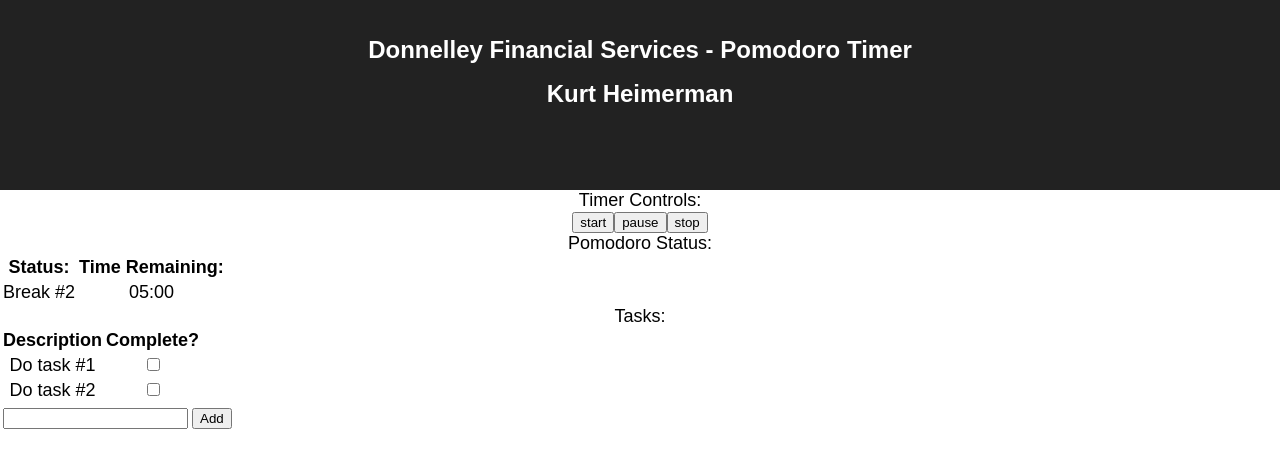
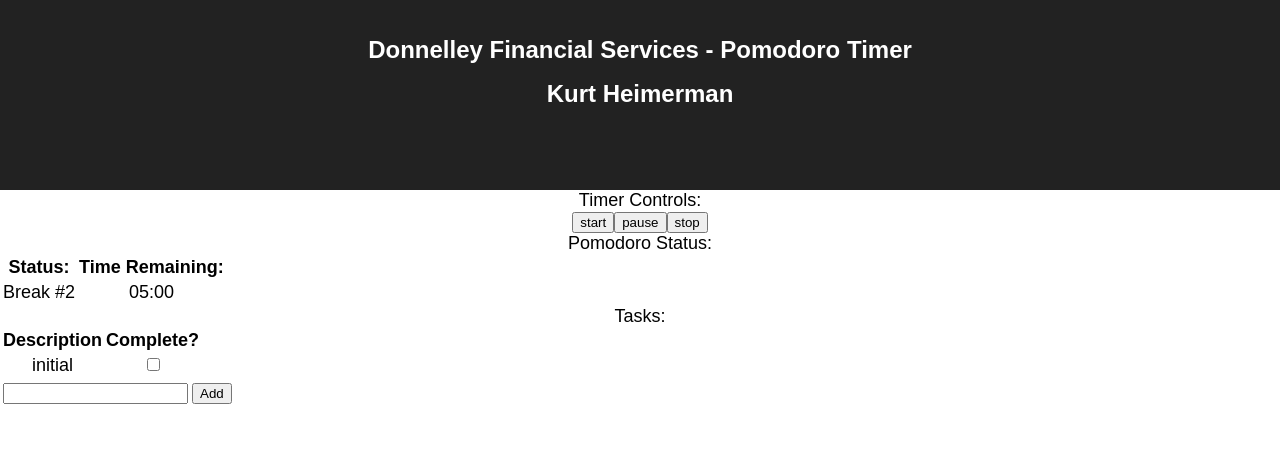
Before and after one commit to kurtGithubOK/DFShomework, a React (Create React App) app: page / in a window 1280 px wide. Shown: the top 468 px of the page. Built offline with nearby package versions, Linux system fonts and the light colour scheme.

Commit message:
Got tasks and timer mostly working.  Now to put together.

```diff
--- a/src/Tasks/index.js
+++ b/src/Tasks/index.js
@@ -5,34 +5,35 @@ class Tasks extends React.Component {
   constructor(props) {
     super(props);
     this.state = {
-      tasks: [],
-      newTaskText: ''
+      tasks: [{description: 'initial', completed: true}],
+      newTaskDescription: ''
     };
   }
 
-  checkboxClicked = (taskId) => {
-    console.log('Checkbox clicked!:', taskId);
+  checkboxClicked = (event) => {
+    const { tasks } = this.state;
+    console.log('Checkbox clicked!:', event.target.id);
+    console.log('desc:', tasks[event.target.id].description);
 
   }
 
   newTaskTextChanged = (event) => {
     this.setState({
-      newTaskText: event.target.value
+      newTaskDescription: event.target.value
     });
   }
 
-  addButtonClicked = () => {
-    const newTaskText = this.state.newTaskText;
-    const newTask = {text: newTaskText, completed: false}
-    const newTasks = this.state.tasks.push(newTask);
+  addTaskButtonClicked = () => {
+    const { newTaskDescription, tasks } = this.state;
+    const newTask = {description: newTaskDescription, completed: false}
+    const newTasks = tasks.concat(newTask);
     this.setState({
       tasks: newTasks
     });
-    console.log('after adding', ...this.state.tasks)
   }
 
   render() {
-    console.log('in render()', this.state.tasks[0])
+    const { tasks } = this.state;
     return (
         <div>
           <div>Tasks:</div>
@@ -43,20 +44,22 @@ class Tasks extends React.Component {
             </tr>
             </thead>
             <tbody>
-            <tr>
-              <td>Do task #1</td><td><input type="checkbox" onClick={() => this.checkboxClicked(1)}/></td>
-            </tr>
-            <tr>
-              <td>Do task #2</td><th><input type="checkbox"/></th>
-            </tr>
+            {
+              tasks.map( (task, i) =>
+               <tr key={i}>
+                 <td>{task.description}</td>
+                 <td><input id={i} type="checkbox" onClick={this.checkboxClicked}/></td>
+               </tr>
+              )
+            }
             </tbody>
           </table>
 
           <table>
             <tbody>
             <tr>
-              <td><input type="text" value={this.state.newTaskText} onChange={this.newTaskTextChanged}/></td>
-              <td><input type="button" value="Add" onClick={this.addButtonClicked}/></td>
+              <td><input type="text" value={this.state.newTaskDescription} onChange={this.newTaskTextChanged}/></td>
+              <td><input type="button" value="Add" onClick={this.addTaskButtonClicked}/></td>
             </tr>
             </tbody>
           </table>
--- a/src/TimerControls/index.js
+++ b/src/TimerControls/index.js
@@ -8,38 +8,47 @@ class TimerControls extends React.Component {
       timer: null
     }
   }
-  //const scheduledRender = setTimeout(this.pageRender, 100);
-  //clearTimeout(scheduledRender);
-
-  incrementElapsedTime = () => {
-    let newElapsedTime = this.state.elapsedTime + 1;
-    const timer = setTimeout(this.incrementElapsedTime, 1000);
-    this.setState({
-      elapsedTime: newElapsedTime,
-      timer
-    });
-
-  }
 
   startClicked = () => {
     console.log('Start clicked!');
-    const timer = setTimeout(this.incrementElapsedTime, 1000);
+//    const timer = setTimeout(this.incrementElapsedTime, 1000);
     // this.setState({
     //   timer
     // });
+//    this.scheduleNextTimeout();
+    this.incrementElapsedTime();
   }
 
   pauseClicked = () => {
     console.log('Pause clicked!');
-    clearTimeout(this.state.timer);
+    const { timer } = this.state;
+    clearTimeout(timer)
+    this.setState({
+      timer: null
+    });
   }
 
   stopClicked = () => {
     console.log('Stop clicked!');
+    const { timer } = this.state;
+    clearTimeout(timer)
     this.setState({
-//      timer: null,
+      timer: null,
       elapsedTime: 0
     });
+  }
+
+  // scheduleNextTimeout = () => {
+  //   const timer = setTimeout(this.incrementElapsedTime, 1000);
+  //   this.setState({ timer });
+  //   console.log('in sNT, just setstate')
+  // }
+
+  incrementElapsedTime = () => {
+    const elapsedTime = this.state.elapsedTime + 1;
+    const timer = setTimeout(this.incrementElapsedTime, 1000);
+    this.setState({ elapsedTime, timer });
+//    this.scheduleNextTimeout();
   }
 
   render() {
```
Also changed, not shown: src/Pomodoro/index.js (added).
